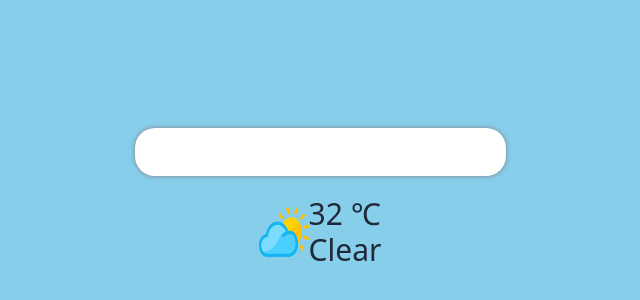
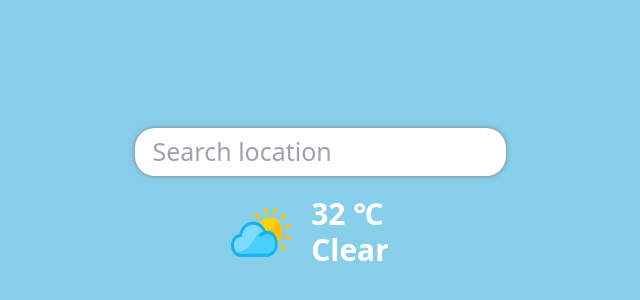
Before and after one commit to Miftahulislam2001/Javasript_Learning_Projects_10, a plain HTML site: page Weather_app/index.html in a window 1280 px wide. Shown: the part 202-502 px from the top of the page, without its empty margins (320-960 px from the left). Drawn offline with nearby package versions, Linux system fonts and the light colour scheme.

Commit message:
Weather app update

```diff
--- a/Weather_app/index.html
+++ b/Weather_app/index.html
@@ -16,14 +16,16 @@
 
     <main class="">
        <div class="row" style="text-align: center;">
-        <input type="search" name="search" id="search">
+       <form action="">
+        <input type="search" name="search" id="search" placeholder="  Search location">
+       </form>
        </div>
 
-       <div class="row">
+       <div id="weather" class="row">
         <div>
             <img class="weather-img" src="./img/weather-icon.png" alt="">
         </div>
-        <div class="text-3xl">
+        <div class="text-3xl mx-5 text-white font-bold">
             <h2 >32 ℃</h2>
             <h4>Clear</h4>
         </div>
--- a/Weather_app/weather.css
+++ b/Weather_app/weather.css
@@ -24,7 +24,7 @@ main{
 
 }
 .weather-img{
-    width: 50px;
+    width: 60px;
     height: 50px;
 }
 #search{
```
